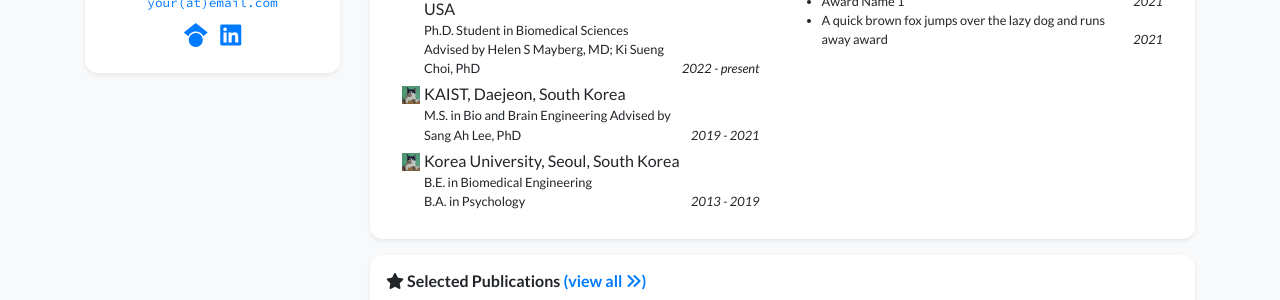
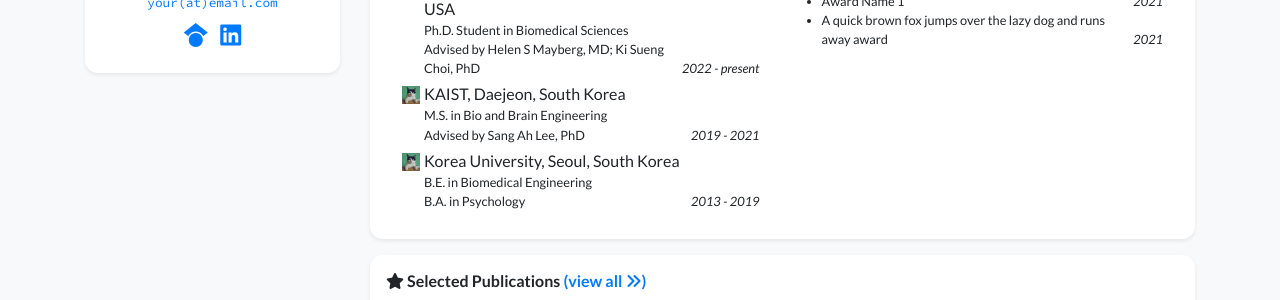
Before and after one commit to ha-neul-song/ha-neul-song.github.io, a Jekyll site: the page built from index.html, in a window 1280 px wide and 900 px high. Shown: the part 420-720 px from the top of the window. Built offline with Jekyll 4.4.1, drawn with Linux system fonts in a browser that asks for light colours; nearby versions of some CDN libraries; a style sheet for code colours, icons or effects is not loaded.

```diff
--- a/_data/profile.yml
+++ b/_data/profile.yml
@@ -44,7 +44,7 @@ education:
   date: 2022 - present
 - name: KAIST, Daejeon, South Korea
   logo: /assets/images/photos/portrait.jpg
-  position: M.S. in Bio and Brain Engineering
+  position: M.S. in Bio and Brain Engineering <br/>
             Advised by Sang Ah Lee, PhD
   date: 2019 - 2021
 - name: Korea University, Seoul, South Korea
```
